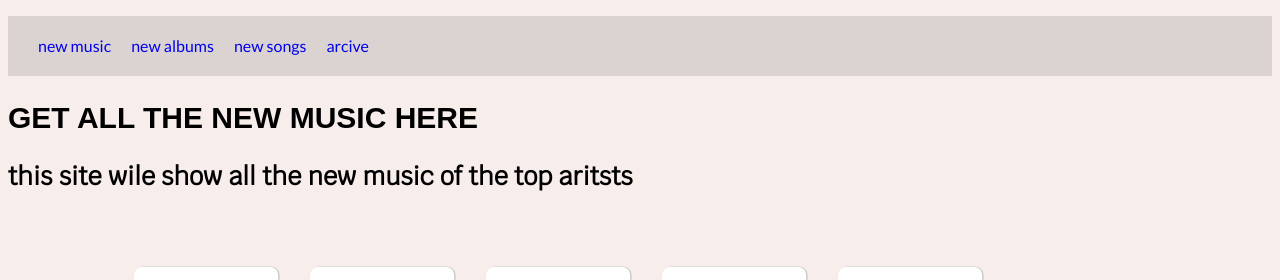
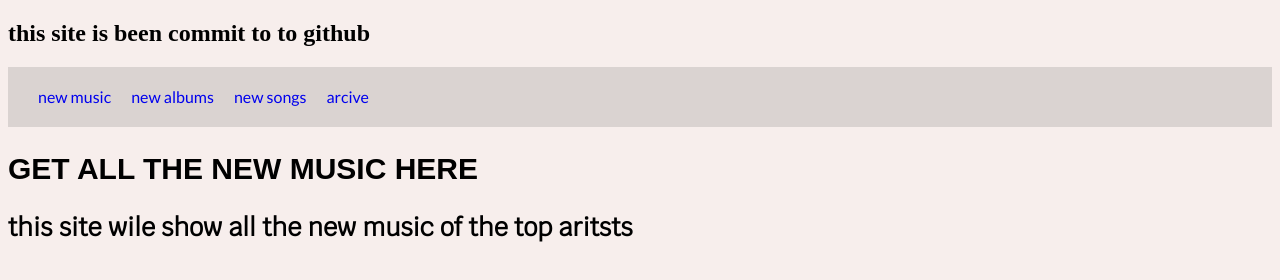
Before and after one commit to mist12bb/newMusicSite, a plain HTML site: page index.html in a window 1280 px wide. Shown: the top 280 px of the page. Drawn offline with Linux system fonts and the light colour scheme; a web font is replaced by a local one.

Commit message:
Update index.html

```diff
--- a/index.html
+++ b/index.html
@@ -11,6 +11,7 @@
 </head>
 <body>
  <nav>
+     <h1>this site is been commit to to github</h1>
      <ul class="menu__top-menu">
          <li><a href="#">new music</a></li>
          <li><a href="#">new albums</a></li>
```
